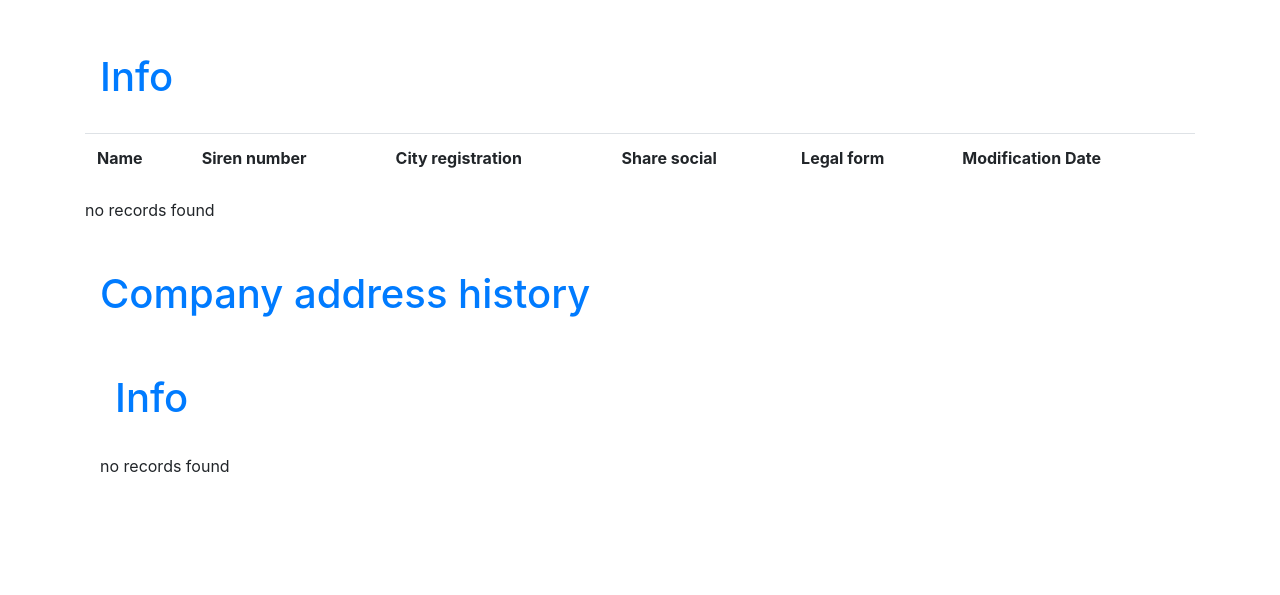
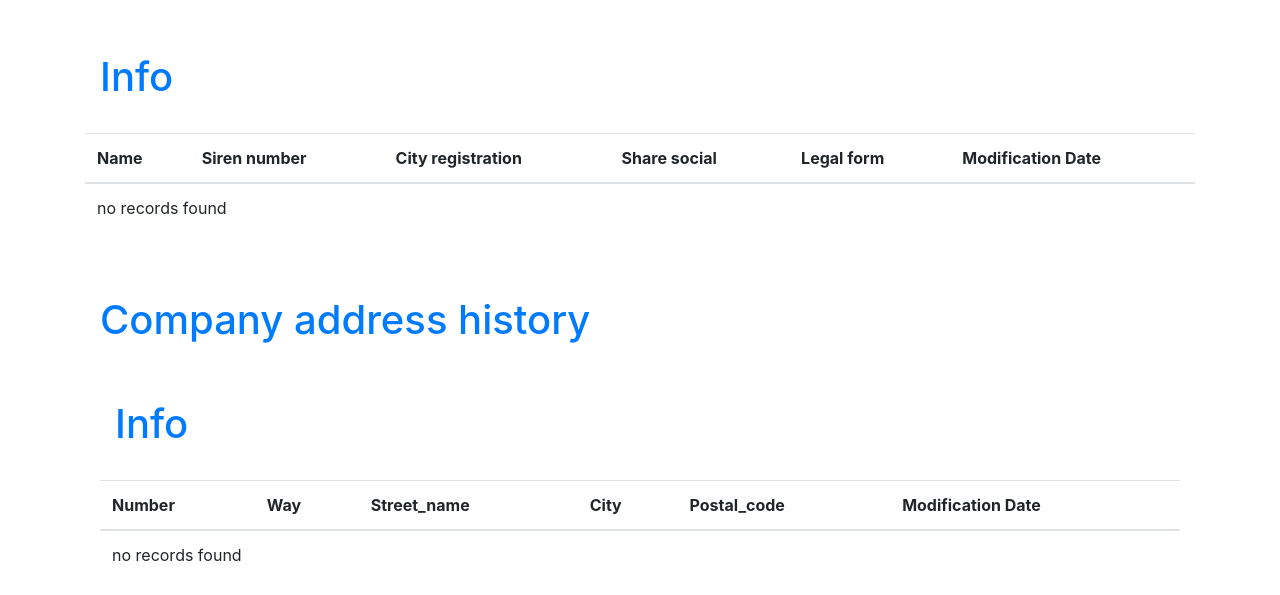
Before and after one commit to nicbond/InterInvest, a Symfony app: template templates/historical/show.html.twig in a window 1280 px wide. Shown: the part 353-948 px from the top of the page. Before the commit the page ends 825 px from the top, so only its background shows below. Run offline with Twig, Linux system fonts and the light colour scheme; the template is opened without the code that fills it, so the values that code supplies are empty; form fields are guessed from the names that the template uses; some libraries are stand-ins or nearby versions.

Commit message:
Better visual rendering

```diff
--- a/templates/historical/_company.html.twig
+++ b/templates/historical/_company.html.twig
@@ -1,5 +1,3 @@
-        <table class="table">
-            <tbody>
     <tr>
         <td>{{ companyInfo.name }}</td>
         <td>{{ companyInfo.sirenNumber }}</td>
@@ -8,5 +6,3 @@
         <td>{{ companyInfo.jurisdiction.name }}</td>
         <td>{{ companyInfo.createdAt|date('d-m-Y H:i:s') }}</td>
     </tr>
-            </tbody>
-        </table>
--- a/templates/historical/show.html.twig
+++ b/templates/historical/show.html.twig
@@ -28,7 +28,7 @@
                 </br>
                      <div class="row">
                          <table class="table">
-                             <tbody>
+                             <thead>
                                  <tr>
                                      <th>{{ 'Name'|trans}}</th>
                                      <th>{{ 'Siren number'|trans}}</th>
@@ -37,8 +37,8 @@
                                      <th>{{ 'Legal form'|trans}}</th>
                                      <th>{{ 'Modification Date'|trans}}</th>
                                  </tr>
-                             </tbody>
-                         </table>
+                             </thead>
+                            <tbody>
                                 {% for companyInfo in companyInfos %}
                                     {% include 'historical/_company.html.twig' %}
                                 {% else %}
@@ -46,9 +46,10 @@
                                         <td colspan="3">{{ 'no records found'|trans}}</td>
                                     </tr>
                                 {% endfor %}
+                            </tbody>
+                         </table>
             </div>
     </div>
-
     </br>
 
     <div class="container mt-4">
@@ -58,6 +59,18 @@
                 <div class="text-primary" style="font-weight: bold;font-size: 4rem;"><h1>{{ 'Info'|trans}}</h1></div>
                 </br>
                     <div class="row">
+                         <table class="table">
+                             <thead>
+                                 <tr>
+                                     <th>{{ 'Number'|trans}}</th>
+                                     <th>{{ 'Way'|trans}}</th>
+                                     <th>{{ 'Street_name'|trans}}</th>
+                                     <th>{{ 'City'|trans}}</th>
+                                     <th>{{ 'Postal_code'|trans}}</th>
+                                     <th>{{ 'Modification Date'|trans}}</th>
+                                 </tr>
+                             </thead>
+                            <tbody>
                                 {% for addressInfo in addressInfos %}
                                     {% include 'historical/_address.html.twig' %}
                                 {% else %}
@@ -65,6 +78,8 @@
                                         <td colspan="3">{{ 'no records found'|trans}}</td>
                                     </tr>
                                 {% endfor %}
+                            </tbody>
+                         </table>
                     </div>
             </div>
 {% endblock %}
```
Also changed, not shown: templates/historical/_address.html.twig (+0 -12 lines). Lines whose indentation alone changed are shown as unchanged.
